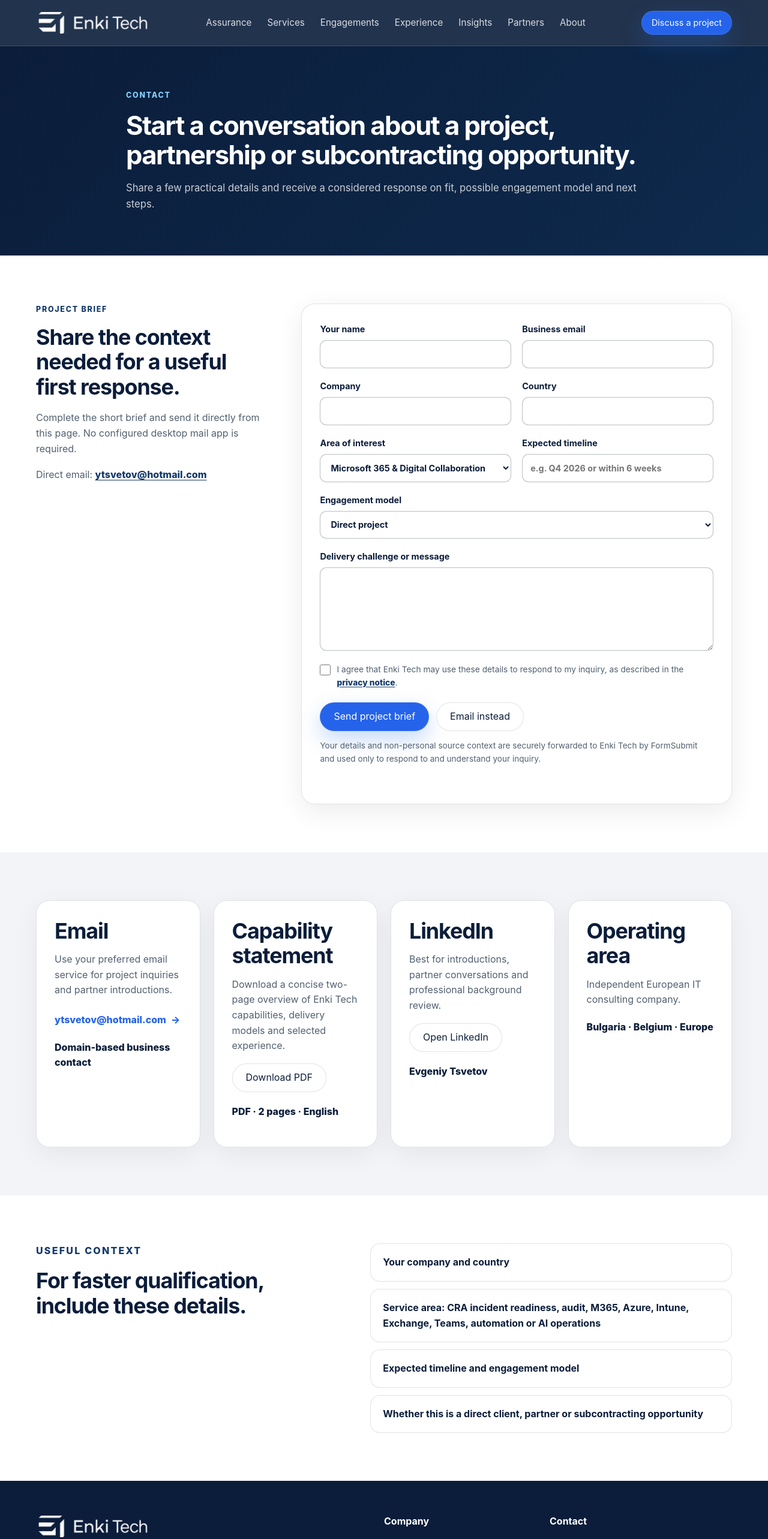
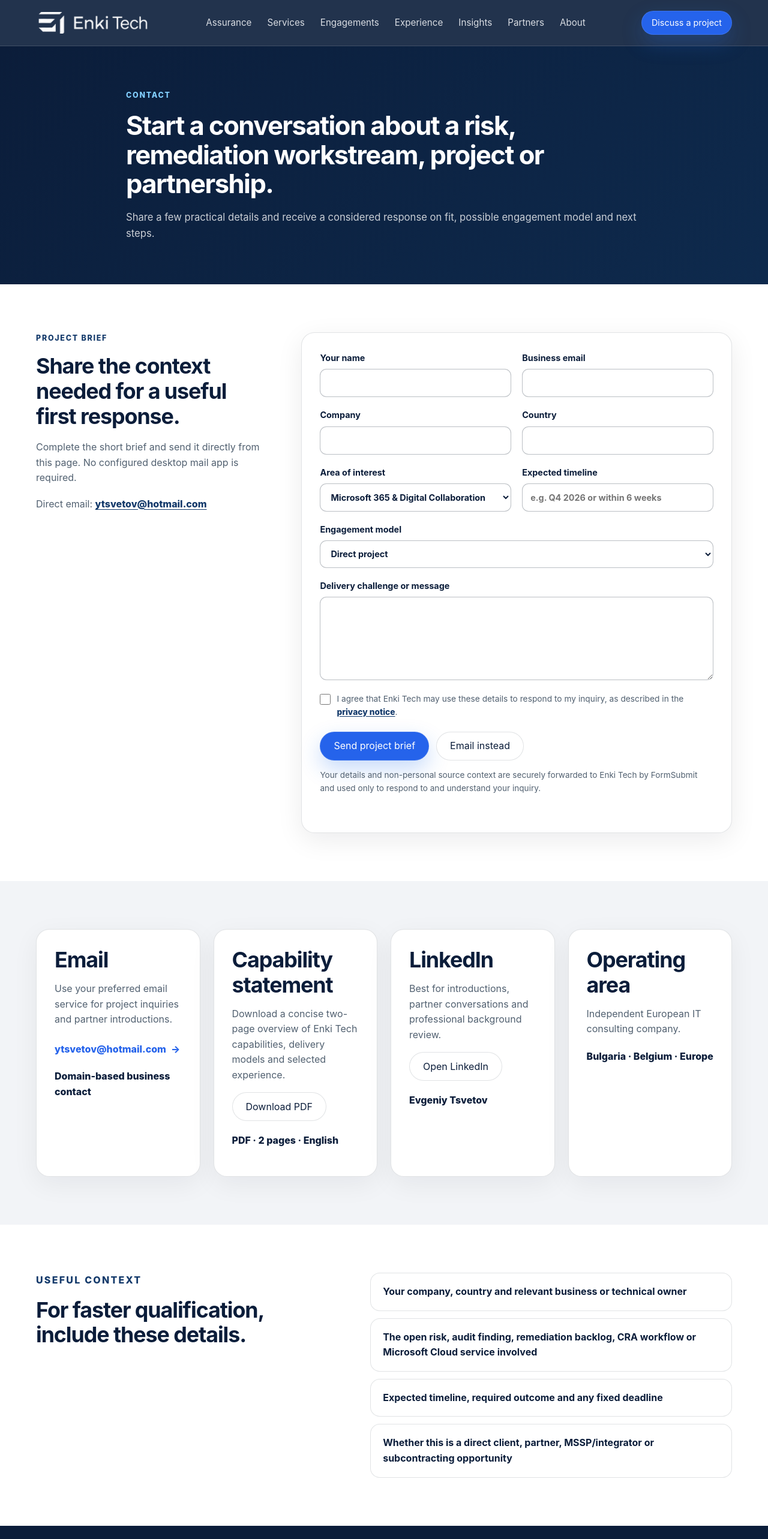
Before and after one commit to Johnnik001/Enki-tech-website, a Next.js app: page /contact in a window 1280 px wide. Shown: the top 2566 px of the page at 60% size. Built offline with nearby package versions, Linux system fonts and the light colour scheme.

Commit message:
Align contact journey with assurance commercial path

```diff
--- a/app/contact/page.jsx
+++ b/app/contact/page.jsx
@@ -3,7 +3,7 @@ import { site } from '../../data/site';
 
 export const metadata = {
   title: 'Contact',
-  description: 'Contact Enki Tech for Microsoft Cloud, Digital Collaboration, Automation and European IT consulting engagements.',
+  description: 'Contact Enki Tech for Secure Cloud and Operational Assurance, CRA readiness, Microsoft Cloud remediation, Digital Collaboration, Automation and European IT consulting engagements.',
   alternates: { canonical: '/contact/' }
 };
 
@@ -13,7 +13,7 @@ export default function ContactPage() {
       <section className="pageHero">
         <div className="container narrow">
           <p className="eyebrow">Contact</p>
-          <h1>Start a conversation about a project, partnership or subcontracting opportunity.</h1>
+          <h1>Start a conversation about a risk, remediation workstream, project or partnership.</h1>
           <p>
             Share a few practical details and receive a considered response on fit, possible engagement model and next steps.
           </p>
@@ -73,10 +73,10 @@ export default function ContactPage() {
             <h2>For faster qualification, include these details.</h2>
           </div>
           <div className="listPanel">
-            <div className="principle">Your company and country</div>
-            <div className="principle">Service area: CRA incident readiness, audit, M365, Azure, Intune, Exchange, Teams, automation or AI operations</div>
-            <div className="principle">Expected timeline and engagement model</div>
-            <div className="principle">Whether this is a direct client, partner or subcontracting opportunity</div>
+            <div className="principle">Your company, country and relevant business or technical owner</div>
+            <div className="principle">The open risk, audit finding, remediation backlog, CRA workflow or Microsoft Cloud service involved</div>
+            <div className="principle">Expected timeline, required outcome and any fixed deadline</div>
+            <div className="principle">Whether this is a direct client, partner, MSSP/integrator or subcontracting opportunity</div>
           </div>
         </div>
       </section>
```
